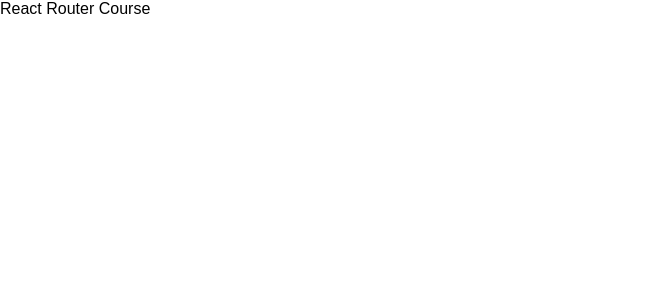
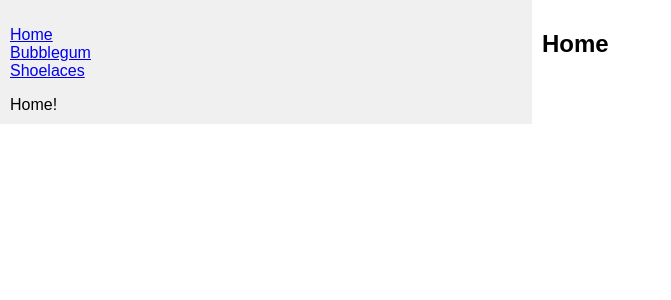
Before and after one commit to vijaybaliah/react-router, a React (Create React App) app: page / in a window 1280 px wide. Shown: the top 300 px of the page, without its empty margins (0-671 px from the left). Built offline with nearby package versions, Linux system fonts and the light colour scheme.

Commit message:
feat: rendering sidebars or breadcrumbs

```diff
--- a/src/App.js
+++ b/src/App.js
@@ -1,11 +1,65 @@
 import React, { Component } from 'react'
+import {
+  BrowserRouter as Router,
+  Link,
+  Route
+} from 'react-router-dom'
+
+const routes = [
+  {
+    path: '/',
+    exact: true,
+    sidebar: () => <div>Home!</div>,
+    main: () => <h2>Home</h2>
+  },
+  {
+    path: '/bubblegum',
+    sidebar: () => <div>bubblegum!</div>,
+    main: () => <h2>Bubblegum</h2>
+  },
+  {
+    path: '/shoelaces',
+    sidebar: () => <div>shoelaces!</div>,
+    main: () => <h2>Shoelaces</h2>
+  }
+]
 
 class App extends Component {
   render() {
     return (
-      <div>
-        React Router Course
-      </div>
+      <Router>
+        <div style={{ display: 'flex' }}>
+          <div style={{
+            padding: '10px',
+            width: '40%',
+            background: '#f0f0f0'
+          }}>
+            <ul style={{ listStyleType: 'none', padding: 0 }}>
+              <li><Link to="/">Home</Link></li>
+              <li><Link to="/bubblegum">Bubblegum</Link></li>
+              <li><Link to="/shoelaces">Shoelaces</Link></li>
+            </ul>
+            {routes.map((route) => (
+              <Route
+                key={route.path}
+                path={route.path}
+                exact={route.exact}
+                component={route.sidebar}
+              />
+            ))}
+          </div>
+          <div style={{ flex: 1, padding: '10px' }}>
+            {routes.map((route) => (
+              <Route
+                key={route.path}
+                path={route.path}
+                exact={route.exact}
+                component={route.main}
+              />
+            ))}
+          </div>
+        </div>
+      </Router>
     )
   }
 }
```
